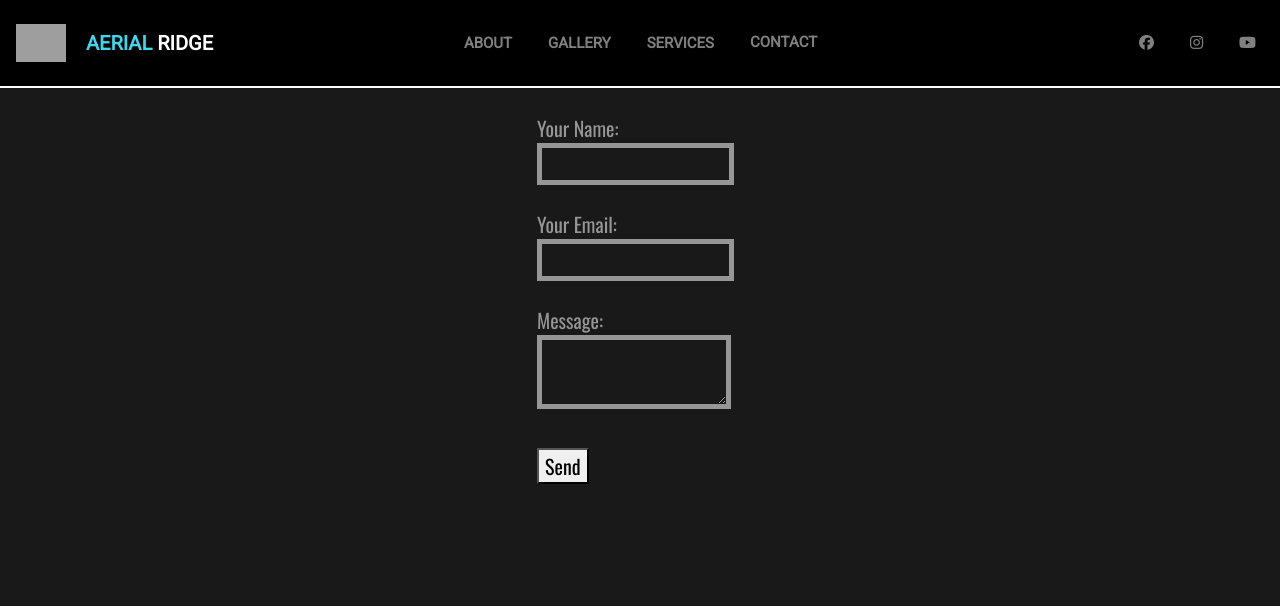
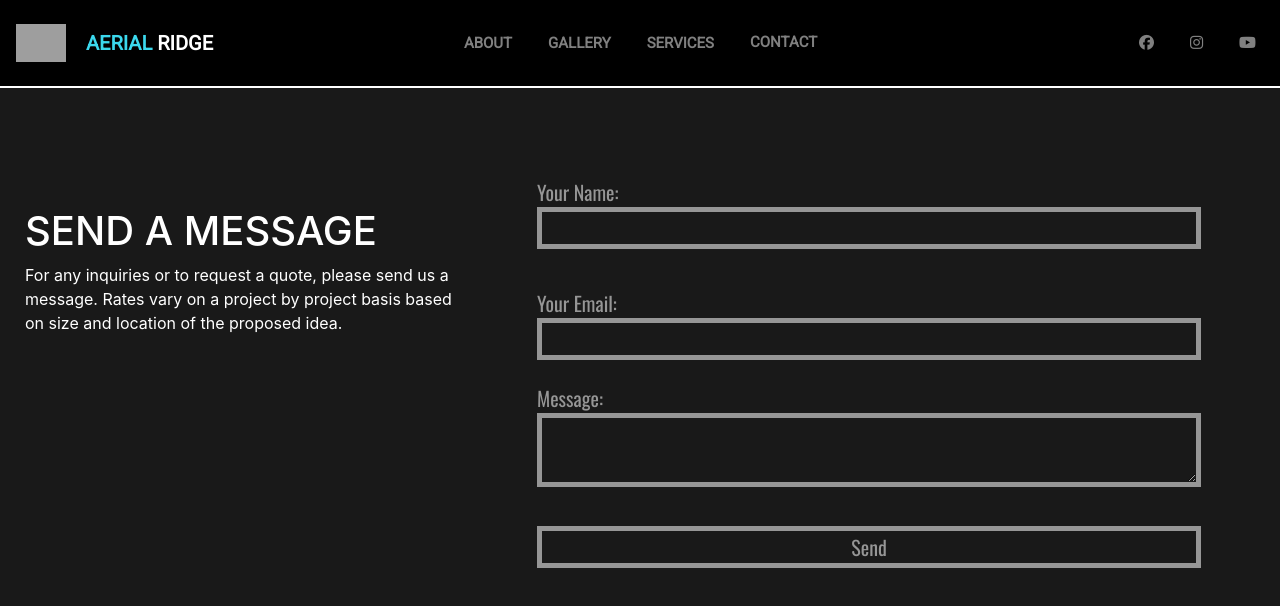
Before and after one commit to jmacd87/aerialridge, a React (Create React App) app: page /contact in a window 1280 px wide. Shown: the top 606 px of the page. Built offline with nearby package versions, Linux system fonts and the light colour scheme; grey boxes are pictures that could not be loaded.

Commit message:
netlify form

```diff
--- a/src/Components/Contact.css
+++ b/src/Components/Contact.css
@@ -1,15 +1,20 @@
 @import url("https://fonts.googleapis.com/css?family=Oswald&display=swap");
 
 /* Contact Form */
-.contactForm input {
-    display: block;
+
+.contactForm button {
+  display: block;
     box-sizing: border-box;
     width: 90%;
     border: 5px solid #969696;
     background: none;
-    color: white;
-  }
+    color: #969696;
 
+}
+.contactForm button:hover {
+   transition: 1s;
+    border: 5px solid #3BD8ED;
+}
   .contactForm input:hover{
     transition: 1s;
     border: 5px solid #3BD8ED;
@@ -31,8 +36,9 @@
   }
 
 
+
+
   .contactForm input[type=submit] {
-    width: 90%;
     color: #969696;
     margin-bottom:100px;
   }
@@ -44,15 +50,28 @@
 
   }
 
-  .contactForm textarea {
-    display: block;
-    width: 90% !important;
+  .contactForm input[type=text], input[type=email] {
+    width:90%;
     background: none;
     border: 5px solid #969696;
     color: white;
     margin-bottom: 15px;
   }
 
+  .contactForm input[type=text]:hover {
+    transition: 1s;
+    border: 5px solid #3BD8ed;
+    color: #3BD8ED;
+    background: none;
+  }
+  .contactForm textarea {
+    display: block;
+    width: 90%;
+    background: none;
+    border: 5px solid #969696;
+    color: white;
+    margin-bottom: 15px;
+  }
   .contactForm textarea:hover{
     transition: 1s;
     border: 5px solid #3BD8ED;
@@ -76,3 +95,11 @@
   .mapContainer{
     margin-top:500px;
   }
+
+form .input{
+  width:100%;
+}
+
+form label{
+  width: 100%;
+}
--- a/src/Components/Contact.js
+++ b/src/Components/Contact.js
@@ -30,19 +30,26 @@ const encode = (data) => {
     render() {
       const { name, email, message } = this.state;
       return (
+        <div className="contactPage">
+        <div className="contactText">
 
+<h1>SEND A MESSAGE</h1>
+<p>
+For any inquiries or to request a quote, please send us a message. Rates vary on a project by project basis based on size and location of the proposed idea.
+</p>
+</div>
         <div className="contactForm">
         <form onSubmit={this.handleSubmit}>
           <p>
             <label>
-              Your Name: <input type="text" name="name" value={name} onChange={this.handleChange} />
+              Your Name: <input type="text" className="input" name="name" value={name} onChange={this.handleChange} />
             </label>
           </p>
-          <p>
             <label>
               Your Email: <input type="email" name="email" value={email} onChange={this.handleChange} />
+
             </label>
-          </p>
+
           <p>
             <label>
               Message: <textarea name="message" value={message} onChange={this.handleChange} />
@@ -53,6 +60,7 @@ const encode = (data) => {
           </p>
         </form>
         </div>
+        <div id="map"></div></div>
       );
     }
   }
```
